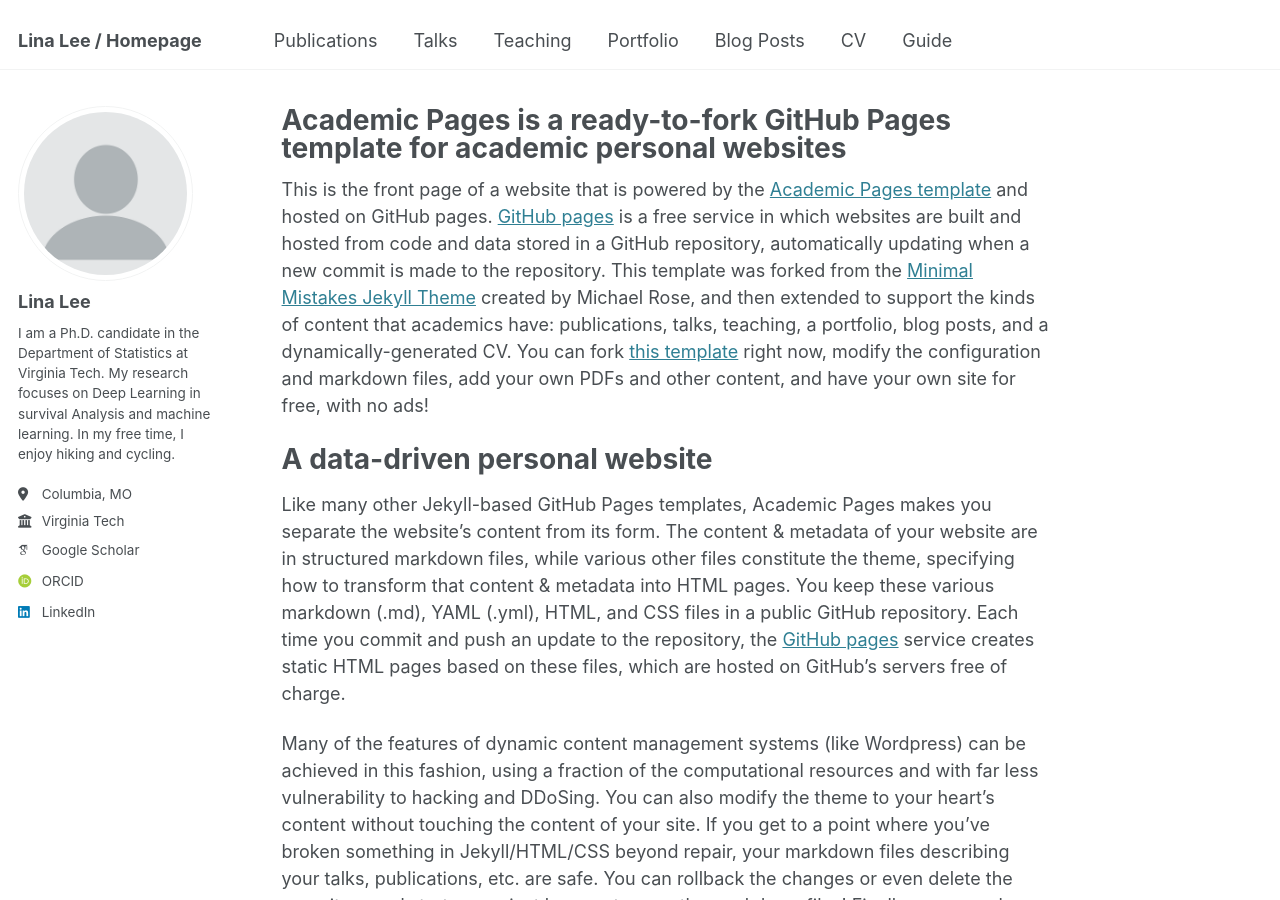
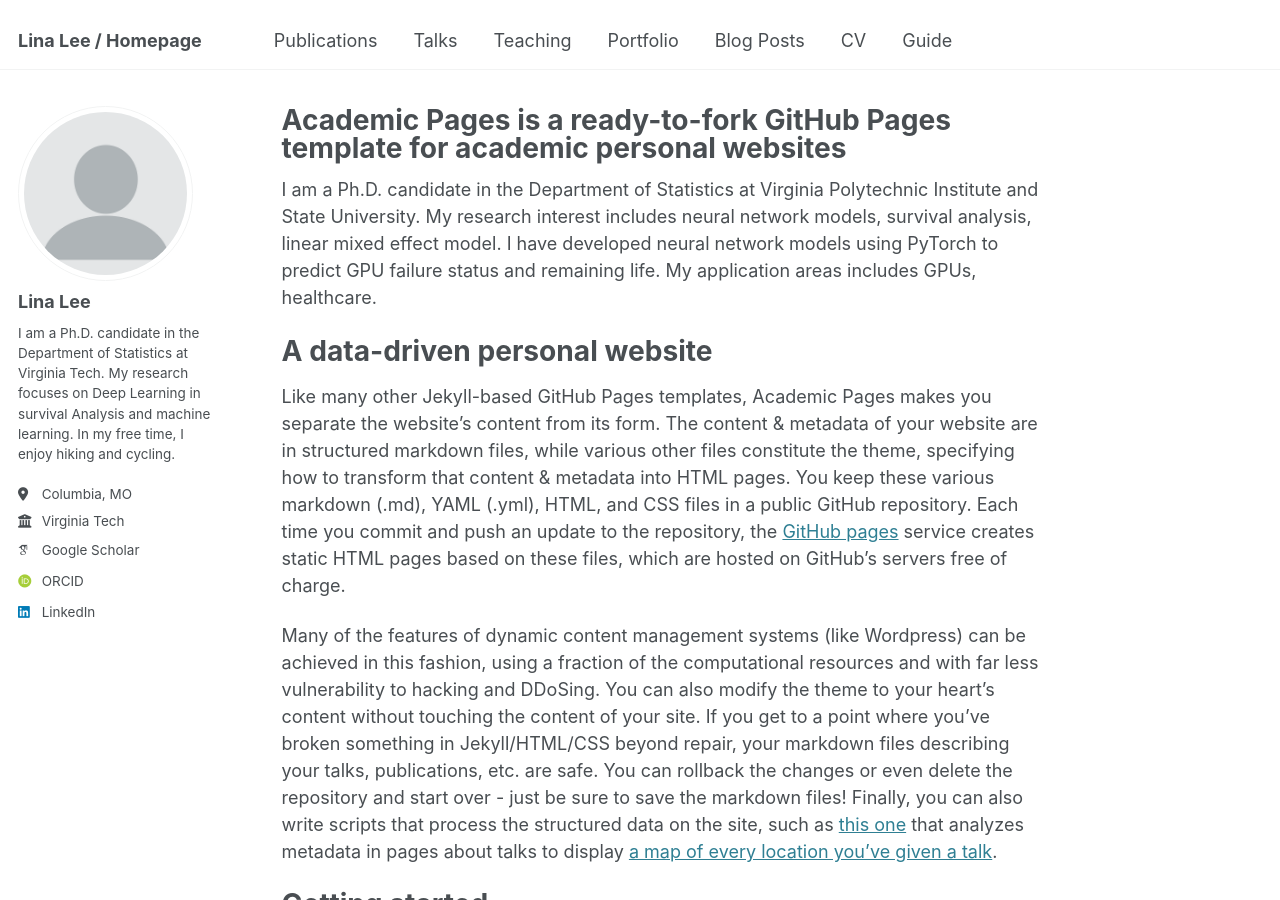
Before and after one commit to linal20/linal20.github.io, a Jekyll site: the page built from _pages/about.md, in a window 1280 px wide and 900 px high. Built offline with Jekyll 4.4.1, drawn with Linux system fonts in a browser that asks for light colours; some web fonts are replaced.

Commit message:
Update about.md

```diff
--- a/_pages/about.md
+++ b/_pages/about.md
@@ -7,7 +7,10 @@ redirect_from:
   - /about.html
 ---
 
-This is the front page of a website that is powered by the [Academic Pages template](https://github.com/academicpages/academicpages.github.io) and hosted on GitHub pages. [GitHub pages](https://pages.github.com) is a free service in which websites are built and hosted from code and data stored in a GitHub repository, automatically updating when a new commit is made to the repository. This template was forked from the [Minimal Mistakes Jekyll Theme](https://mmistakes.github.io/minimal-mistakes/) created by Michael Rose, and then extended to support the kinds of content that academics have: publications, talks, teaching, a portfolio, blog posts, and a dynamically-generated CV. You can fork [this template](https://github.com/academicpages/academicpages.github.io) right now, modify the configuration and markdown files, add your own PDFs and other content, and have your own site for free, with no ads!
+I am a Ph.D. candidate in the Department of Statistics at Virginia Polytechnic Institute and State University.
+My research interest includes neural network models, survival analysis, linear mixed effect model.
+I have developed neural network models using PyTorch to predict GPU failure status and remaining life.
+My application areas includes GPUs, healthcare.
 
 A data-driven personal website
 ======
```
